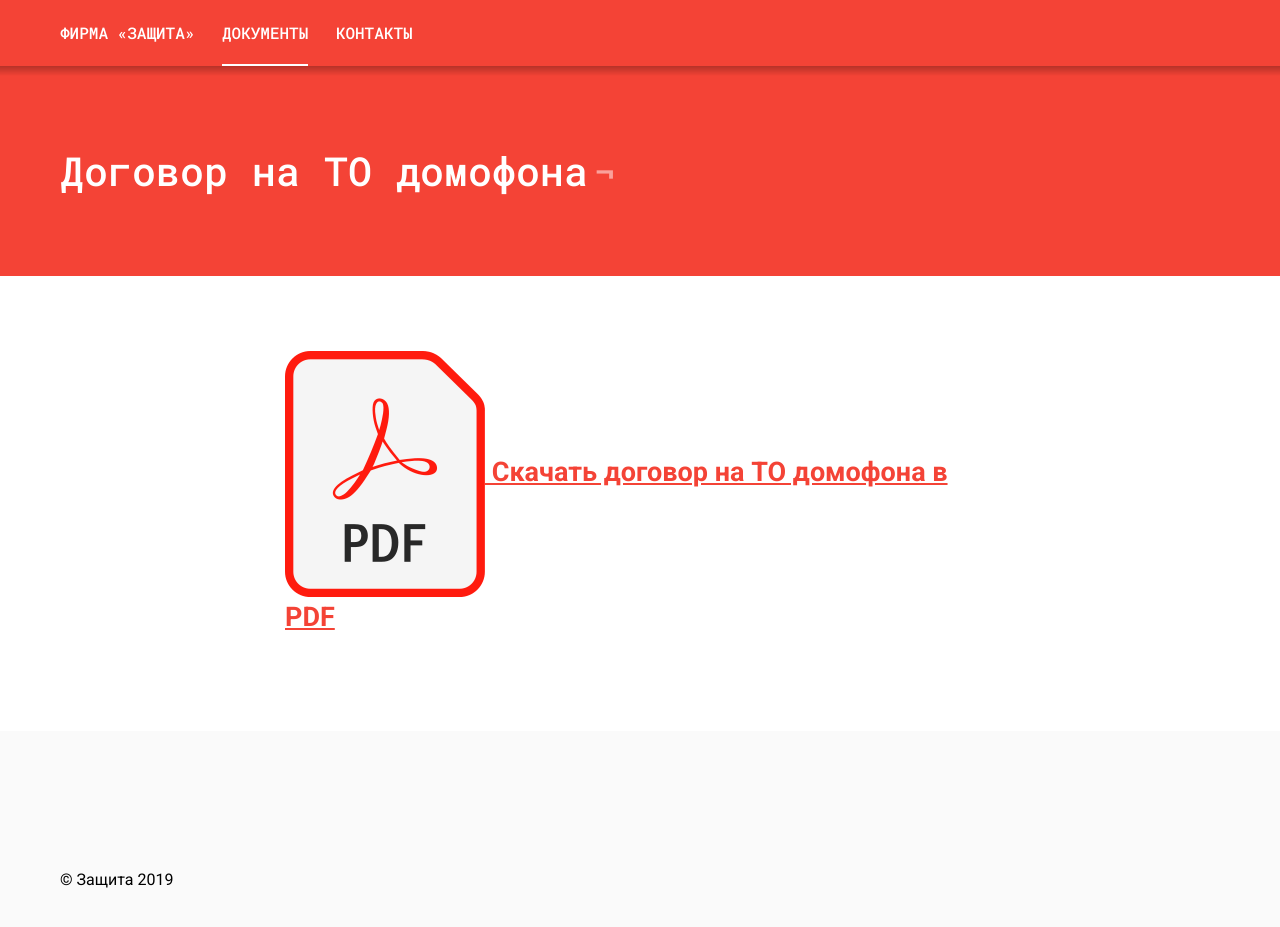
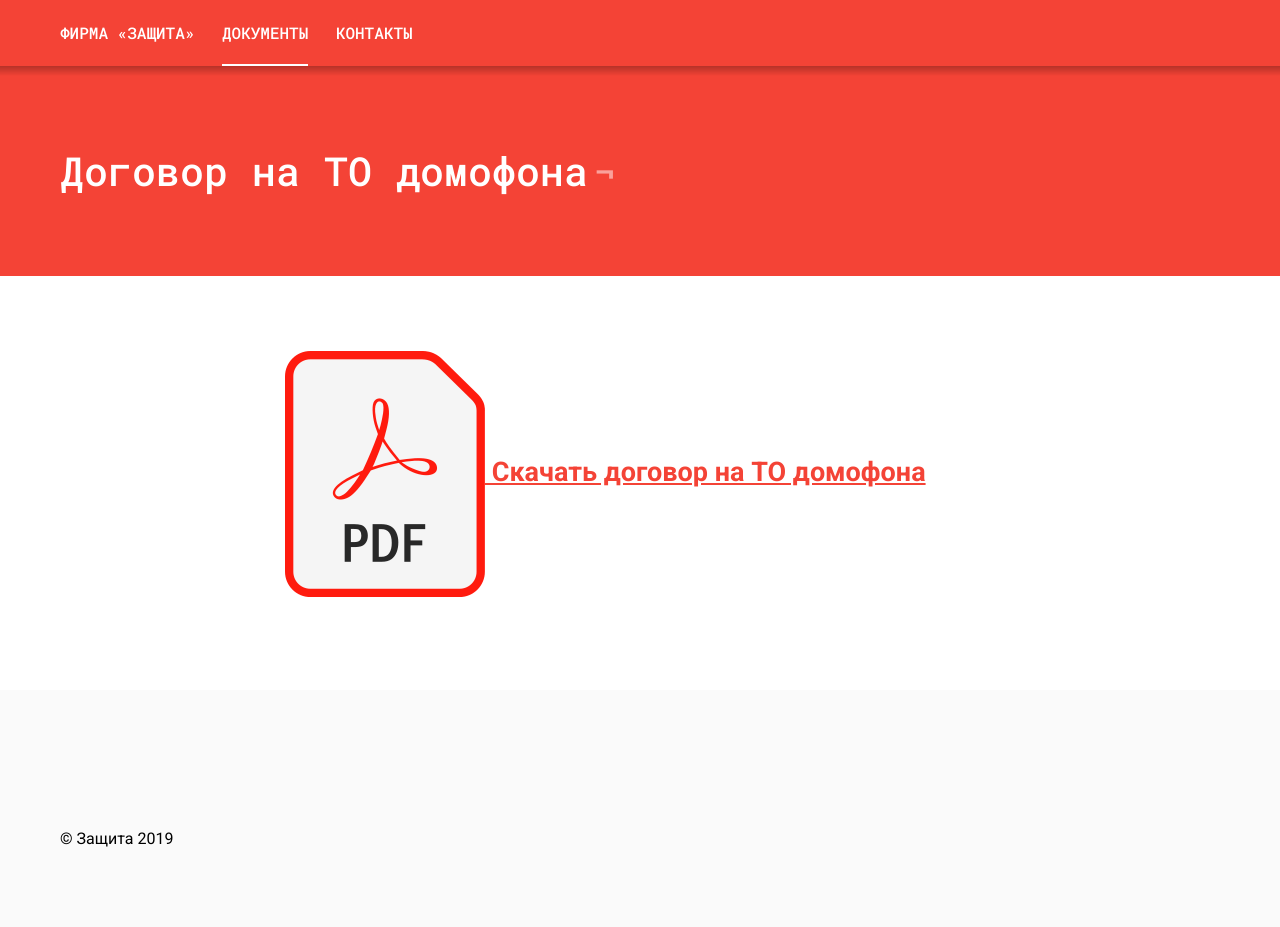
Before and after one commit to alex-eri/ivdomofon, a Jekyll site: the page built from _pages/dogovor.md, in a window 1280 px wide and 1031 px high. Shown: the top 927 px of the window. Built offline with Jekyll 4.4.1, drawn with Linux system fonts in a browser that asks for light colours.

Commit message:
Update dogovor.md

```diff
--- a/_pages/dogovor.md
+++ b/_pages/dogovor.md
@@ -5,5 +5,5 @@ permalink: /dogovor/
 ---
 
 
-[![Скачать договор на ТО домофона](/PDF.png){:class="img-responsive"} Скачать договор на ТО домофона в PDF](https://github.com/alex-eri/ivdomofon/raw/master/%D0%94%D0%9E%D0%93%D0%9E%D0%92%D0%9E%D0%A0%20%D0%9D%D0%90%20%20%D0%A2%D0%9E%20%D0%94%D0%BE%D0%BC%D0%BE%D1%84%D0%BE%D0%BD%D0%B0.pdf)
+[![Скачать договор на ТО домофона](/PDF.png){:class="img-responsive"} Скачать договор на ТО домофона](https://github.com/alex-eri/ivdomofon/raw/master/%D0%94%D0%9E%D0%93%D0%9E%D0%92%D0%9E%D0%A0%20%D0%9D%D0%90%20%20%D0%A2%D0%9E%20%D0%94%D0%BE%D0%BC%D0%BE%D1%84%D0%BE%D0%BD%D0%B0.pdf)
 =========
```
